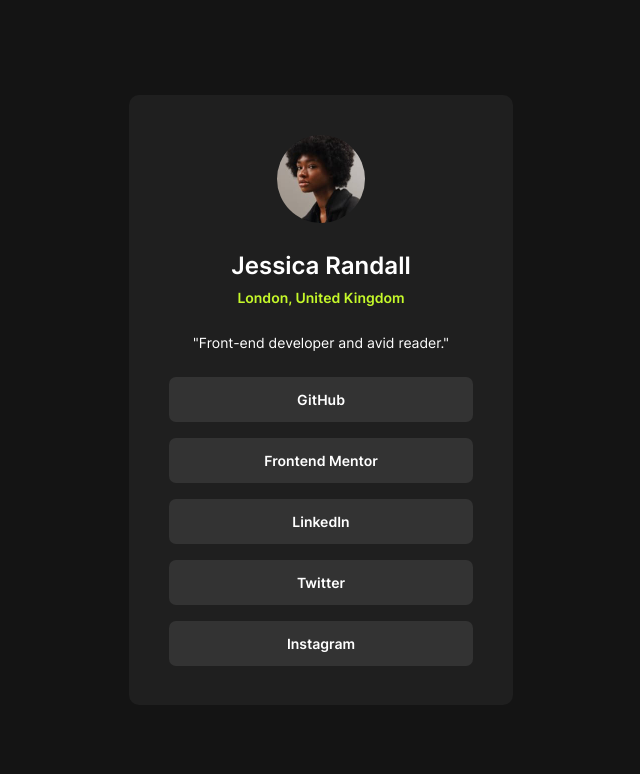
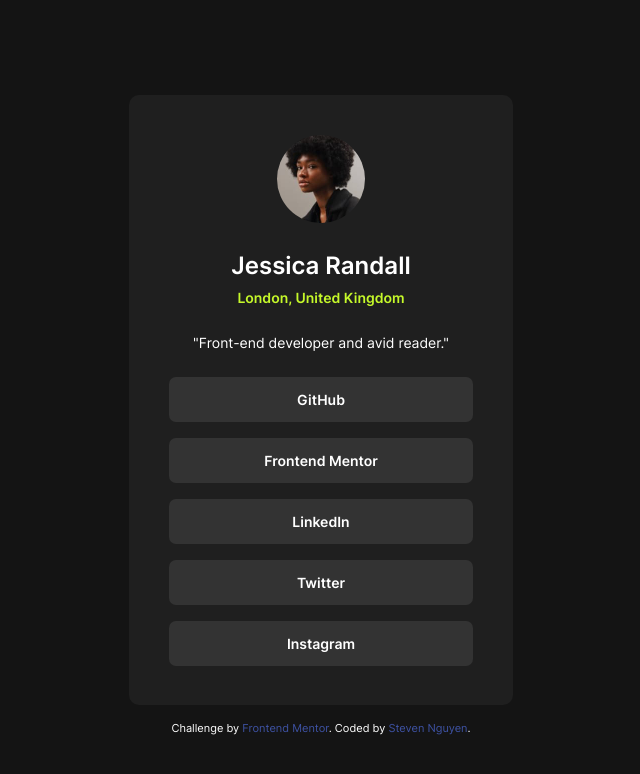
Before and after one commit to snguyen56/social-links-profile-tailwind, a React (Vite) app: page / in a window 1280 px wide. Shown: the top 774 px of the page, without its empty margins (319-959 px from the left). Built offline with nearby package versions, Linux system fonts and the light colour scheme.

Commit message:
styled active states

```diff
--- a/src/App.tsx
+++ b/src/App.tsx
@@ -3,7 +3,7 @@
 function App() {
   return (
     <main className="grid place-items-center h-screen w-screen bg-off-black text-white">
-      <div className="bg-dark-grey w-[327px] h-[578px] sm:w-[384px] sm:h-[610px] rounded-[10px] flex flex-col items-center pt-[23px] px-[24px] sm:pt-[40px] sm:px-[40px]">
+      <div className="relative bg-dark-grey w-[327px] h-[578px] sm:w-[384px] sm:h-[610px] rounded-[10px] flex flex-col items-center pt-[23px] px-[24px] sm:pt-[40px] sm:px-[40px]">
         <img
           className="rounded-full size-[88px]"
           src={avatarImg}
@@ -14,25 +14,23 @@
         <p className="text-green font-semibold pt-1">London, United Kingdom</p>
         <p className="pt-[24px]">"Front-end developer and avid reader."</p>
         <div className="flex flex-col gap-[16px] w-full mt-[24px]">
-          <button className="bg-grey font-semibold rounded-lg py-[12px]">
+          <button className="bg-grey font-semibold rounded-lg py-[12px] hover:bg-green hover:text-dark-grey">
             GitHub
           </button>
-          <button className="bg-grey font-semibold rounded-lg py-[12px]">
+          <button className="bg-grey font-semibold rounded-lg py-[12px] hover:bg-green hover:text-dark-grey">
             Frontend Mentor
           </button>
-          <button className="bg-grey font-semibold rounded-lg py-[12px]">
+          <button className="bg-grey font-semibold rounded-lg py-[12px] hover:bg-green hover:text-dark-grey">
             LinkedIn
           </button>
-          <button className="bg-grey font-semibold rounded-lg py-[12px]">
+          <button className="bg-grey font-semibold rounded-lg py-[12px] hover:bg-green hover:text-dark-grey">
             Twitter
           </button>
-          <button className="bg-grey font-semibold rounded-lg py-[12px]">
+          <button className="bg-grey font-semibold rounded-lg py-[12px] hover:bg-green hover:text-dark-grey">
             Instagram
           </button>
         </div>
-      </div>
-
-      {/* <div className="text-[11px] text-center">
+        <div className="text-[11px] text-center top-[590px] sm:top-[625px] absolute">
           Challenge by{" "}
           <a
             className="text-attribution"
@@ -42,11 +40,16 @@
             Frontend Mentor
           </a>
           . Coded by{" "}
-        <a className="text-attribution" href="#">
-          Your Name Here
+          <a
+            className="text-attribution"
+            href="https://github.com/snguyen56"
+            target="_blank"
+          >
+            Steven Nguyen
           </a>
           .
-      </div> */}
+        </div>
+      </div>
     </main>
   );
 }
```
Lines whose indentation alone changed are shown as unchanged.
